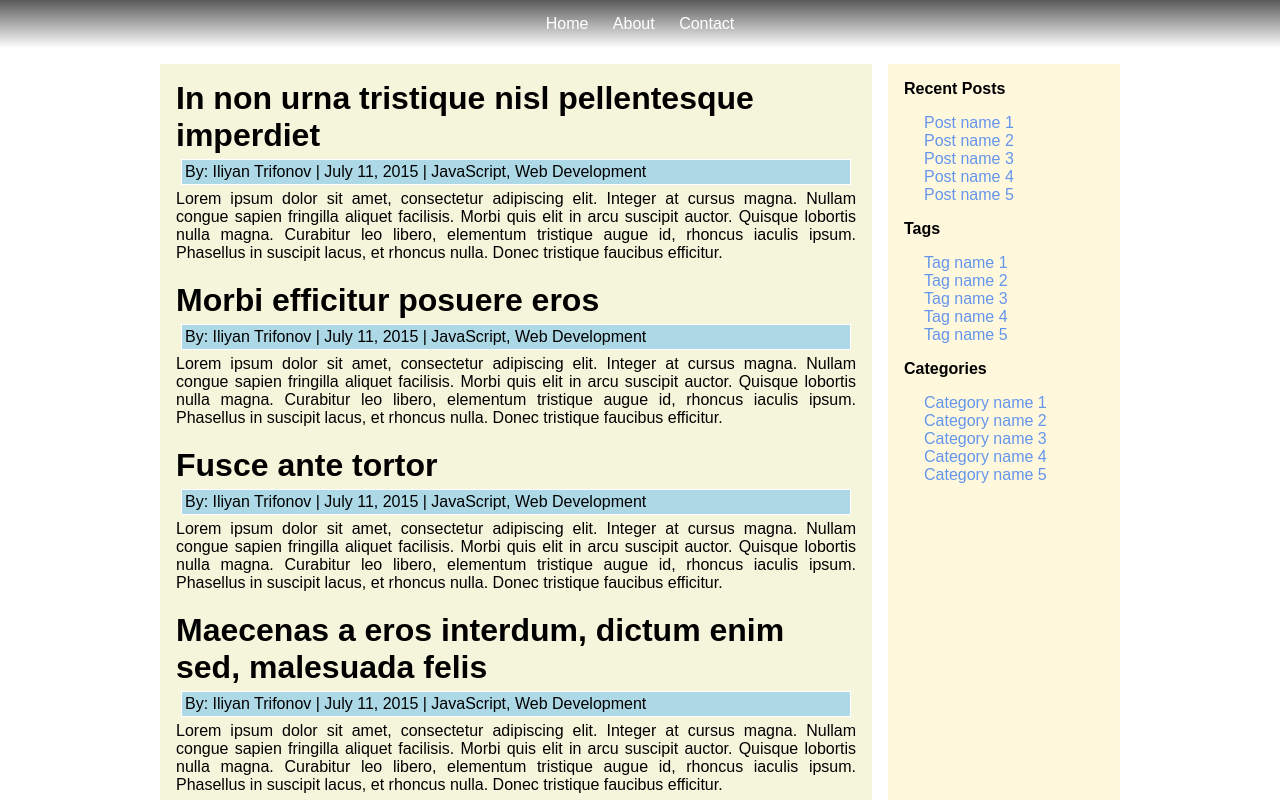
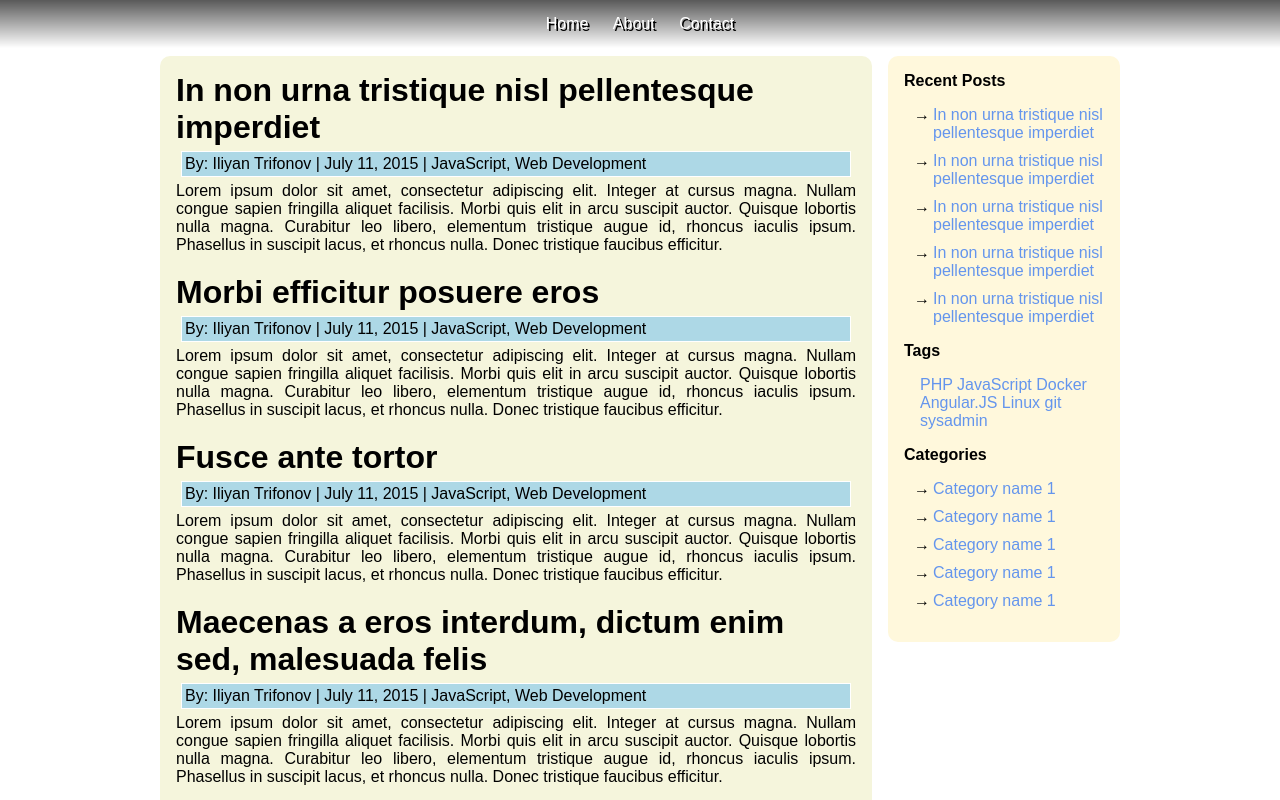
Before and after one commit to iliyan-trifonov/native-blog, a plain HTML site: page src/public/index.html in a window 1280 px wide. Shown: the top 800 px of the page. Drawn offline with Linux system fonts and the light colour scheme.

Commit message:
initial design improvements

```diff
--- a/src/public/css/style.css
+++ b/src/public/css/style.css
@@ -6,6 +6,11 @@ html, body {
     margin:0;
     padding:0;
     height:100%;
+}
+
+.wrapper {
+    min-height: 100%;
+    position: relative;
 }
 
 header {
@@ -28,13 +33,14 @@ header {
 
 }
 
-footer {
+footer.footer {
     background-color: snow;
     text-align: center;
     width: 100%;
     height: 3em;
-    /*position: fixed;
-    bottom:0;*/
+    position: absolute;
+    bottom: 0;
+    left: 0;
 }
 
 .center-vert {
@@ -44,12 +50,10 @@ footer {
 }
 
 main {
-    /*border-left: 1px dashed black;
-    border-right: 1px dashed black;*/
     width: 960px;
     height: 100%;
-    margin: 3em auto;
-    padding: 1em;
+    margin: 3.5em auto 0;
+    padding-bottom: 3.5em;
 }
 
 .posts {
@@ -59,6 +63,7 @@ main {
     height: 100%;
     padding: 1em;
     background-color: beige;
+    border-radius: 10px;
 }
 
 .right-menu {
@@ -68,6 +73,7 @@ main {
     height: 100%;
     padding: 1em;
     background-color: cornsilk;
+    border-radius: 10px;
 }
 
 .menu-block {
@@ -80,12 +86,20 @@ main {
 
 .menu-block ul {
     list-style-type: none;
-    padding-left: 20px;
+    padding-left: 10px;
+}
+
+.menu-block ul li {
+    margin-bottom: 10px;
 }
 
 .menu-block a {
     text-decoration: none;
     color: cornflowerblue;
+}
+
+.menu-block a:hover {
+    color: lightskyblue;
 }
 
 .posts article {
@@ -117,4 +131,30 @@ main {
     width: 50px;
     height: 50px;
     padding: 10px;
+    text-shadow: 2px 2px black;
 }
+
+.header-button:hover {
+    background-color: black;
+    border-radius: 10px;
+}
+
+.tags {
+    margin: 1em;
+}
+
+.flex-container {
+    display: flex;
+}
+
+.flex-item-arrow {
+    flex: 1;
+}
+
+.flex-item-title {
+    flex: 9;
+}
+
+.cleardiv {
+    clear: both;
+}
--- a/src/public/index.html
+++ b/src/public/index.html
@@ -5,6 +5,8 @@
 </head>
 
 <body>
+
+<div class="wrapper">
 
     <header>
         <div class="center-vert">
@@ -26,7 +28,8 @@
                 <div class="post-text">
                     Lorem ipsum dolor sit amet, consectetur adipiscing elit. Integer at cursus magna.
                     Nullam congue sapien fringilla aliquet facilisis. Morbi quis elit in arcu suscipit auctor.
-                Quisque lobortis nulla magna. Curabitur leo libero, elementum tristique augue id, rhoncus iaculis ipsum.
+                    Quisque lobortis nulla magna. Curabitur leo libero, elementum tristique augue id, rhoncus iaculis
+                    ipsum.
                     Phasellus in suscipit lacus, et rhoncus nulla. Donec tristique faucibus efficitur.
                 </div>
             </article>
@@ -41,7 +44,8 @@
                 <div class="post-text">
                     Lorem ipsum dolor sit amet, consectetur adipiscing elit. Integer at cursus magna.
                     Nullam congue sapien fringilla aliquet facilisis. Morbi quis elit in arcu suscipit auctor.
-                Quisque lobortis nulla magna. Curabitur leo libero, elementum tristique augue id, rhoncus iaculis ipsum.
+                    Quisque lobortis nulla magna. Curabitur leo libero, elementum tristique augue id, rhoncus iaculis
+                    ipsum.
                     Phasellus in suscipit lacus, et rhoncus nulla. Donec tristique faucibus efficitur.
                 </div>
             </article>
@@ -56,7 +60,8 @@
                 <div class="post-text">
                     Lorem ipsum dolor sit amet, consectetur adipiscing elit. Integer at cursus magna.
                     Nullam congue sapien fringilla aliquet facilisis. Morbi quis elit in arcu suscipit auctor.
-                Quisque lobortis nulla magna. Curabitur leo libero, elementum tristique augue id, rhoncus iaculis ipsum.
+                    Quisque lobortis nulla magna. Curabitur leo libero, elementum tristique augue id, rhoncus iaculis
+                    ipsum.
                     Phasellus in suscipit lacus, et rhoncus nulla. Donec tristique faucibus efficitur.
                 </div>
             </article>
@@ -71,7 +76,8 @@
                 <div class="post-text">
                     Lorem ipsum dolor sit amet, consectetur adipiscing elit. Integer at cursus magna.
                     Nullam congue sapien fringilla aliquet facilisis. Morbi quis elit in arcu suscipit auctor.
-                Quisque lobortis nulla magna. Curabitur leo libero, elementum tristique augue id, rhoncus iaculis ipsum.
+                    Quisque lobortis nulla magna. Curabitur leo libero, elementum tristique augue id, rhoncus iaculis
+                    ipsum.
                     Phasellus in suscipit lacus, et rhoncus nulla. Donec tristique faucibus efficitur.
                 </div>
             </article>
@@ -86,7 +92,8 @@
                 <div class="post-text">
                     Lorem ipsum dolor sit amet, consectetur adipiscing elit. Integer at cursus magna.
                     Nullam congue sapien fringilla aliquet facilisis. Morbi quis elit in arcu suscipit auctor.
-                Quisque lobortis nulla magna. Curabitur leo libero, elementum tristique augue id, rhoncus iaculis ipsum.
+                    Quisque lobortis nulla magna. Curabitur leo libero, elementum tristique augue id, rhoncus iaculis
+                    ipsum.
                     Phasellus in suscipit lacus, et rhoncus nulla. Donec tristique faucibus efficitur.
                 </div>
             </article>
@@ -100,11 +107,46 @@
                 </div>
 
                 <ul>
-                <li><a href="#">Post name 1</a></li>
-                <li><a href="#">Post name 2</a></li>
-                <li><a href="#">Post name 3</a></li>
-                <li><a href="#">Post name 4</a></li>
-                <li><a href="#">Post name 5</a></li>
+                    <li>
+                        <div class="flex-container">
+                            <div class="flex-item-arrow">&rarr;</div>
+                            <div class="flex-item-title">
+                                <a href="#">In non urna tristique nisl pellentesque imperdiet</a>
+                            </div>
+                        </div>
+                    </li>
+                    <li>
+                        <div class="flex-container">
+                            <div class="flex-item-arrow">&rarr;</div>
+                            <div class="flex-item-title">
+                                <a href="#">In non urna tristique nisl pellentesque imperdiet</a>
+                            </div>
+                        </div>
+                    </li>
+                    <li>
+                        <div class="flex-container">
+                            <div class="flex-item-arrow">&rarr;</div>
+                            <div class="flex-item-title">
+                                <a href="#">In non urna tristique nisl pellentesque imperdiet</a>
+                            </div>
+                        </div>
+                    </li>
+                    <li>
+                        <div class="flex-container">
+                            <div class="flex-item-arrow">&rarr;</div>
+                            <div class="flex-item-title">
+                                <a href="#">In non urna tristique nisl pellentesque imperdiet</a>
+                            </div>
+                        </div>
+                    </li>
+                    <li>
+                        <div class="flex-container">
+                            <div class="flex-item-arrow">&rarr;</div>
+                            <div class="flex-item-title">
+                                <a href="#">In non urna tristique nisl pellentesque imperdiet</a>
+                            </div>
+                        </div>
+                    </li>
                 </ul>
             </section>
 
@@ -113,13 +155,15 @@
                     Tags
                 </div>
 
-            <ul>
-                <li><a href="#">Tag name 1</a></li>
-                <li><a href="#">Tag name 2</a></li>
-                <li><a href="#">Tag name 3</a></li>
-                <li><a href="#">Tag name 4</a></li>
-                <li><a href="#">Tag name 5</a></li>
-            </ul>
+                <div class="tags">
+                    <a href="#">PHP</a>
+                    <a href="#">JavaScript</a>
+                    <a href="#">Docker</a>
+                    <a href="#">Angular.JS</a>
+                    <a href="#">Linux</a>
+                    <a href="#">git</a>
+                    <a href="#">sysadmin</a>
+                </div>
             </section>
 
             <section class="menu-block">
@@ -128,21 +172,59 @@
                 </div>
 
                 <ul>
-                <li><a href="#">Category name 1</a></li>
-                <li><a href="#">Category name 2</a></li>
-                <li><a href="#">Category name 3</a></li>
-                <li><a href="#">Category name 4</a></li>
-                <li><a href="#">Category name 5</a></li>
+                    <li>
+                        <div class="flex-container">
+                            <div class="flex-item-arrow">&rarr;</div>
+                            <div class="flex-item-title">
+                                <a href="#">Category name 1</a>
+                            </div>
+                        </div>
+                    </li>
+                    <li>
+                        <div class="flex-container">
+                            <div class="flex-item-arrow">&rarr;</div>
+                            <div class="flex-item-title">
+                                <a href="#">Category name 1</a>
+                            </div>
+                        </div>
+                    </li>
+                    <li>
+                        <div class="flex-container">
+                            <div class="flex-item-arrow">&rarr;</div>
+                            <div class="flex-item-title">
+                                <a href="#">Category name 1</a>
+                            </div>
+                        </div>
+                    </li>
+                    <li>
+                        <div class="flex-container">
+                            <div class="flex-item-arrow">&rarr;</div>
+                            <div class="flex-item-title">
+                                <a href="#">Category name 1</a>
+                            </div>
+                        </div>
+                    </li>
+                    <li>
+                        <div class="flex-container">
+                            <div class="flex-item-arrow">&rarr;</div>
+                            <div class="flex-item-title">
+                                <a href="#">Category name 1</a>
+                            </div>
+                        </div>
+                    </li>
                 </ul>
             </section>
         </section>
+        <div class="cleardiv"></div>
     </main>
 
-<footer>
+    <footer class="footer">
         <div class="center-vert">
             Copyright &copy; 2015 iliyan-trifonov.com
         </div>
     </footer>
 
+</div>
+
 </body>
 </html>
```
Lines whose indentation alone changed are shown as unchanged.
